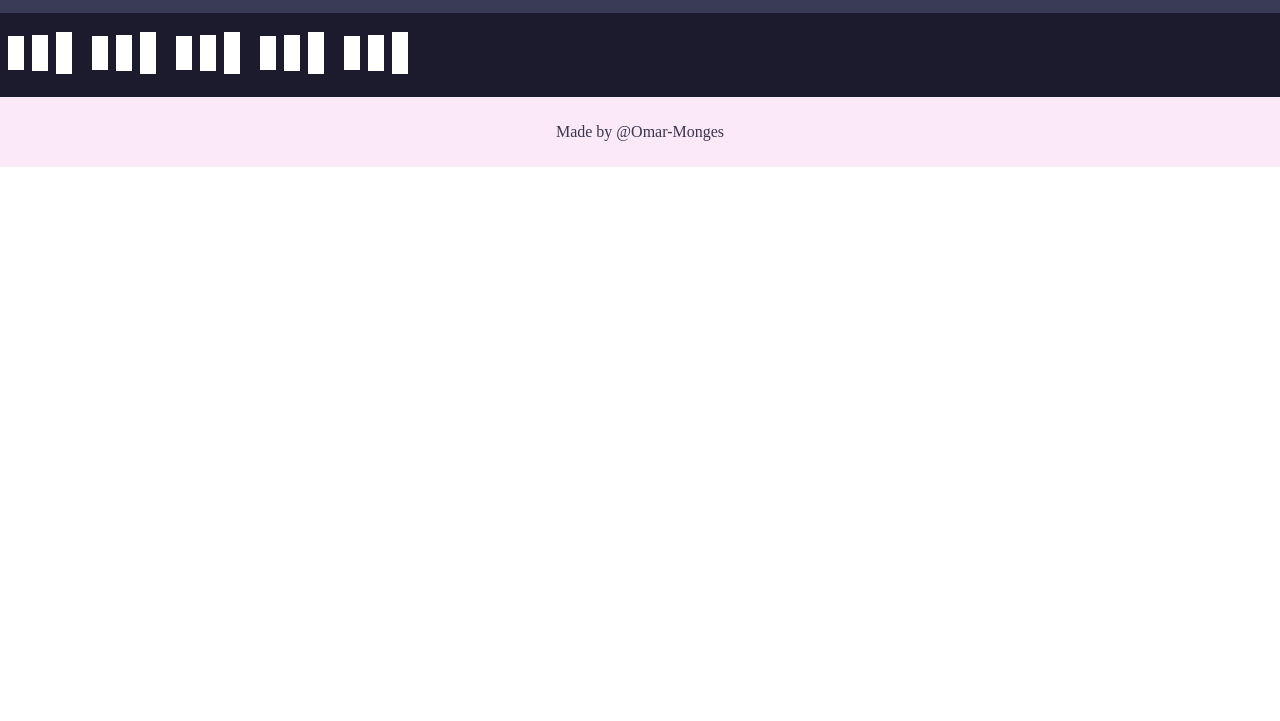
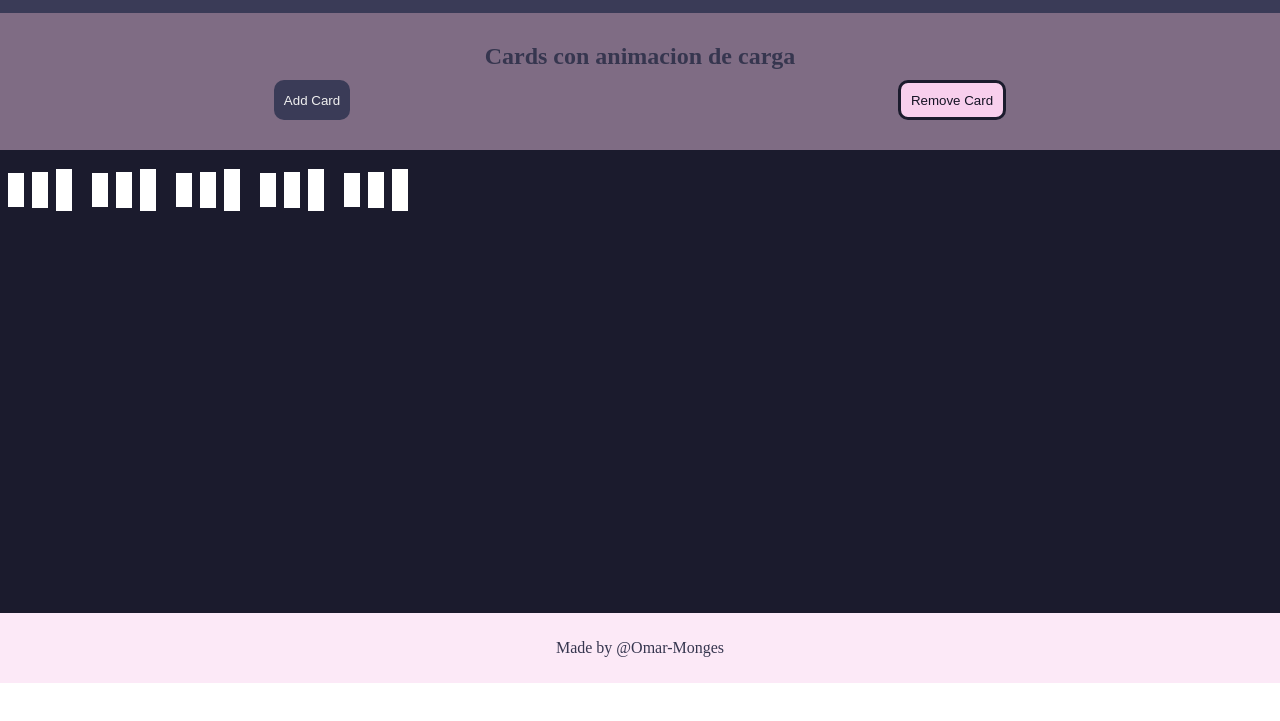
Before and after one commit to Omar-Monges/loadAnimation, a website: page index.html in a window 1280 px wide. Shown: the part 57-778 px from the top of the page. Drawn offline with Linux system fonts and the light colour scheme.

Commit message:
add style

```diff
--- a/assets/style.css
+++ b/assets/style.css
@@ -10,12 +10,16 @@
   --primary-dark-2: #36364f;  /*Borders en general*/
   --secundary-dark-1: #ccabc3;  /*textos sobre*/
   --secundary-dark-2: #ccabc3cc; /*fondos claros*/
+  --neutro-ligth: #f0f0f0;
 }
 
 * {
   padding: 0;
   margin: 0;
   box-sizing: border-box;
+}
+body {
+  height: 100vh;
 }
 header {
   display: flex;
@@ -27,8 +31,45 @@ header {
   color: var(--secundary);
 }
 main {
+  min-height: 75%;
   height: auto;
   background-color: var(--primary-dark-1);
+}
+.container {
+  padding: 30px 0;
+  text-align: center;
+  background-color: var(--secundary-ligth-1);
+  color: var(--primary-dark-2);
+}
+.btns {
+  display: flex;
+  justify-content: space-around;
+  margin-top: 10px;
+  height: 40px;
+}
+.btns button {
+  border-radius: 10px;
+  /* border: none; */
+  padding: 0 10px;
+}
+.btns__add{
+  border: none;
+  background-color: var(--primary-color);
+  color: var(--neutro-ligth);
+}
+.btns__add:hover {
+  background-color: var(--secundary-dark-1);
+  color: var(--neutro);
+  cursor: pointer;
+}
+.btns__rm{
+  background-color: var(--secundary);
+  border: 3px solid var(--primary-dark-1);
+  color: var(--neutro);
+}
+.btns__rm:hover {
+  background-color: var(--secundary-dark-1);
+  cursor: pointer;
 }
 footer {
   display: flex;
--- a/index.html
+++ b/index.html
@@ -12,6 +12,13 @@
     <h1>Practicando animations</h1>
   </header>
   <main>
+    <div class="container">
+      <h2 class="subtitle">Cards con animacion de carga</h2>
+      <div class="btns">
+        <button class="btns__add">Add Card</button>
+        <button class="btns__rm">Remove Card</button>
+      </div>
+    </div>
     <div id="mount">
       <div class="lds-facebook"><div></div><div></div><div></div></div>
       <div class="lds-facebook"><div></div><div></div><div></div></div>
```
